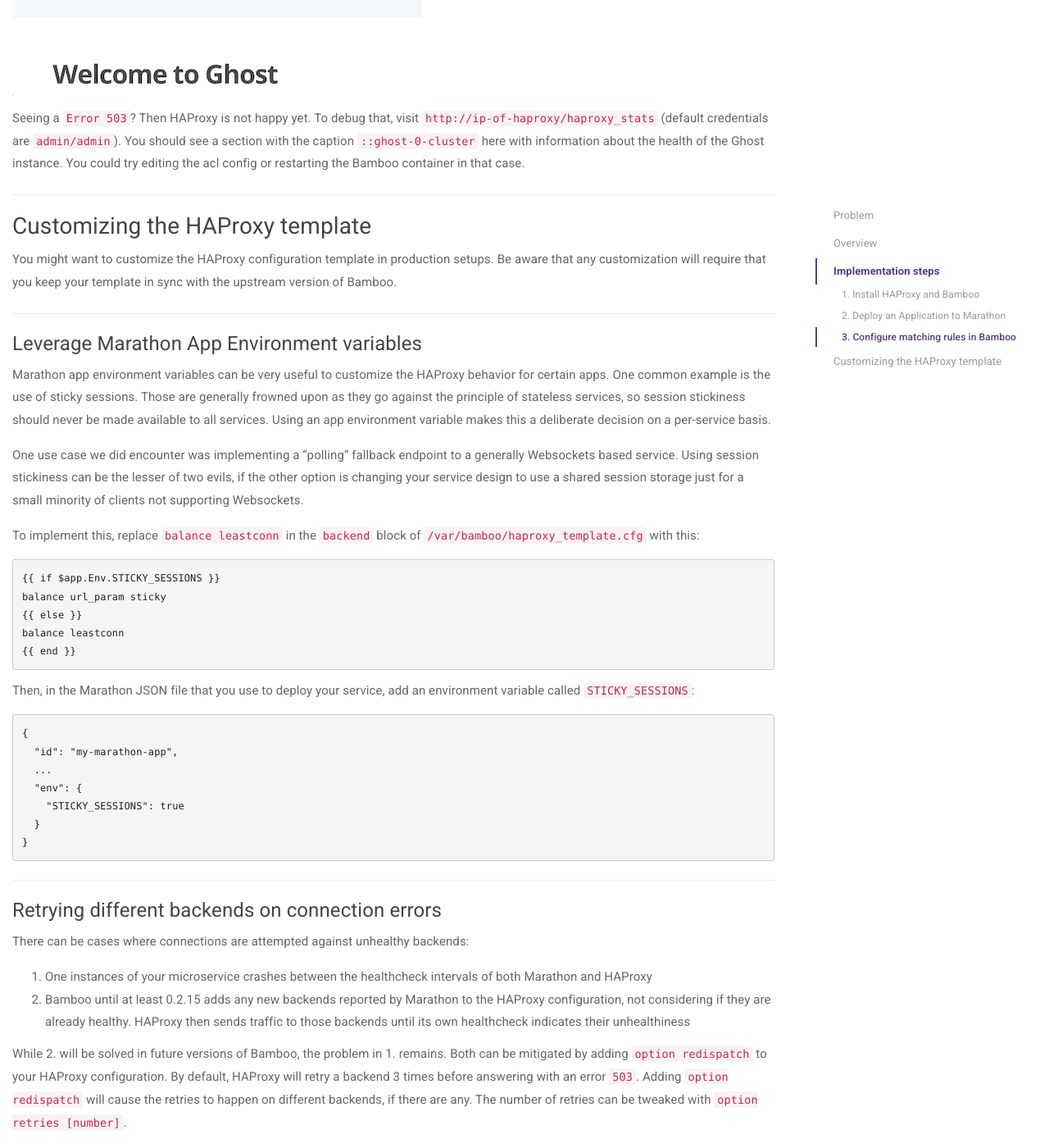
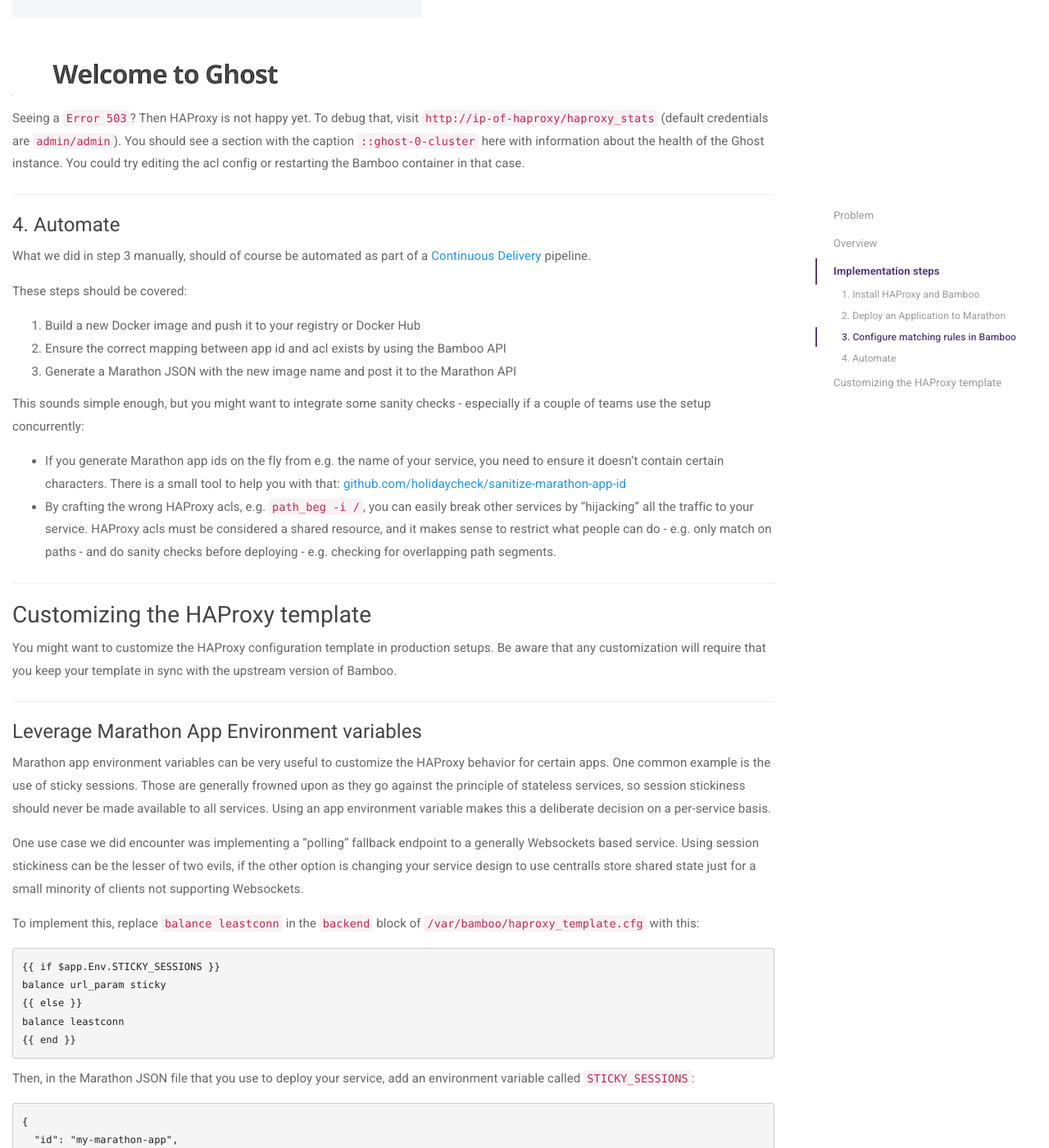
Before and after one commit to programmableinfrastructure/p24e.io, a Jekyll site: the page built from _guides/service-discovery/bamboo-haproxy-marathon.md, in a window 1280 px wide and 1400 px high, scrolled down 4884 px. Shown: the whole window at 82% size. Built offline with Jekyll 4.4.1, drawn with Linux system fonts in a browser that asks for light colours; some of the changed text lies outside the part shown.

Commit message:
Reformat as linebreaks in GFM matter

````diff
--- a/_guides/service-discovery/bamboo-haproxy-marathon.md
+++ b/_guides/service-discovery/bamboo-haproxy-marathon.md
@@ -8,25 +8,17 @@
 ---
 ## Problem
 
-You have a bunch of [microservices](/tech/microservice) deployed in your
-[Mesos](/tech/mesos/) cluster, and want to make them available under service
-specific URLs via HTTP so they can call each other or be accessed from the
-outside world.
+You have a bunch of [microservices](/tech/microservice) deployed in your [Mesos](/tech/mesos/) cluster, and want to make them available under service specific URLs via HTTP so they can call each other or be accessed from the outside world.
 
 ---
 
 ## Overview
 
-**Components:** [Bamboo](/tech/bamboo/), [Marathon](/tech/Marathon/),
-[HAProxy](/tech/haproxy/), [Zookeeper](/tech/zookeeper/)
+**Components:** [Bamboo](/tech/bamboo/), [Marathon](/tech/Marathon/), [HAProxy](/tech/haproxy/), [Zookeeper](/tech/zookeeper/)
 
-* Marathon starts Applications (services) as tasks in the Mesos cluster and uses
-  healthchecks to keep track of their status
-* Bamboo listens to Marathon events for Application changes and updates the HAProxy
-  configuration when instances become available or unavailable
-* HAProxy ACL rules are configured via Bamboo and can be used to match request
-  characteristics, like URL patterns, host names or HTTP headers, to Applications
-  that should handle the request
+* Marathon starts Applications (services) as tasks in the Mesos cluster and uses healthchecks to keep track of their status
+* Bamboo listens to Marathon events for Application changes and updates the HAProxy configuration when instances become available or unavailable
+* HAProxy ACL rules are configured via Bamboo and can be used to match request characteristics, like URL patterns, host names or HTTP headers, to Applications that should handle the request
 
 <p class="text-center"><img src="overview.svg" alt="Overview"></p>
 
@@ -43,25 +35,19 @@
 
 ### Cons
 
-* Does not leverage HAProxy stats socket to minimise reloads; HAProxy reload forks
-  new process, which can be problematic with high number of task status changes
+* Does not leverage HAProxy stats socket to minimise reloads; HAProxy reload forks new process, which can be problematic with high number of task status changes
 * Not well suited to handle non-HTTP traffic
 * All internal traffic goes through an additional hop (HAProxy)
-* Even for internal traffic, a redundant HAProxy setup with failover is required
-  unless a [SmartStack](/tech/synapse/) style architecture is implemented
-  <small>(i.e. all internal calls made against localhost with every docker host
-  running a local HAProxy and Bamboo)</small>
+* Even for internal traffic, a redundant HAProxy setup with failover is required unless a [SmartStack](/tech/synapse/) style architecture is implemented <small>(i.e. all internal calls made against localhost with every docker host running a local HAProxy and Bamboo)</small>
 
 ---
 
 ## Implementation steps
 
-These steps assume you have already a running Mesos cluster with Marathon installed.
-If you haven't, Mesosphere provides packages of both for all major Linux distributions:
+These steps assume you have already a running Mesos cluster with Marathon installed. If you haven't, Mesosphere provides packages of both for all major Linux distributions:
 [https://mesosphere.com/downloads/](https://mesosphere.com/downloads/)
 
-The rest of this guide focusses on Debian/Ubuntu, but can easily be adapted
-to any other OS.
+The rest of this guide focusses on Debian/Ubuntu, but can easily be adapted to any other OS.
 
 ---
 
@@ -74,56 +60,46 @@
     apt-get install haproxy
 
 Version 1.5.x is recommended, which is not the default on e.g. Ubuntu 14.04 LTS.
-Check [http://haproxy.debian.net/](http://haproxy.debian.net/) for instructions how to
-get a recent HAProxy on older Ubuntu and Debian releases.
+Check [http://haproxy.debian.net/](http://haproxy.debian.net/) for instructions how to get a recent HAProxy on older Ubuntu and Debian releases.
 
 **Bamboo**
 
-You can build a `.deb` or `.rpm` package with the provided [build script](https://github.com/QubitProducts/bamboo/blob/master/builder/build.sh).
-For building a Debian/Ubuntu package, there's an easier route by using the
-[build container](https://github.com/QubitProducts/bamboo/blob/master/Docker-deb)
-<small>(which is currently broken, [github.com/QubitProducts/bamboo/pull/166](https://github.com/QubitProducts/bamboo/pull/166) fixes it)</small>. The package will also automatically create an upstart job, so
-this is the easiest route to an production worthy setup:
+You can build a `.deb` or `.rpm` package with the provided [build script](https://github.com/QubitProducts/bamboo/blob/master/builder/build.sh). For building a Debian/Ubuntu package, there's an easier route by using the [build container](https://github.com/QubitProducts/bamboo/blob/master/Docker-deb) <small>(which is currently broken, [github.com/QubitProducts/bamboo/pull/166](https://github.com/QubitProducts/bamboo/pull/166) fixes it)</small>. The package will also automatically create an upstart job, so this is the easiest route to an production worthy setup:
 
     docker build -f Dockerfile-deb -t bamboo-build .
     docker run -it -v $(pwd)/output:/output bamboo-build
     # package ends up as output/bamboo_1.0.0-1_all.deb
 
-If you don't have a internal package repository in your environment, you can
-distribute the `.deb` file manually to the machine and use `dpkg -i` to install it.
+If you don't have a internal package repository in your environment, you can distribute the `.deb` file manually to the machine and use `dpkg -i` to install it.
 
-You need to edit `/var/bamboo/production.json` and adjust the host names
-to **Marathon**, **HAProxy** and **Zookeeper**. Then restart bamboo via
-`restart bamboo-server`.
+You need to edit `/var/bamboo/production.json` and adjust the host names to **Marathon**, **HAProxy** and **Zookeeper**. Then restart bamboo via `restart bamboo-server`.
 
-Bamboo can also be deployed as Docker container together with HAProxy.
-The [Bamboo readme](https://github.com/QubitProducts/bamboo#deployment)
-contains detailed deployment instructions.
+Bamboo can also be deployed as Docker container together with HAProxy. The [Bamboo readme](https://github.com/QubitProducts/bamboo#deployment) contains detailed deployment instructions.
 
 ---
 
 ### 2. Deploy an Application to Marathon
 
-We'll deploy the nodejs based [Ghost](https://ghost.org/) blogging engine to
-Marathon for testing. For that, we need a Marathon deployment file, let's call
-it `ghost.json`:
+We'll deploy the nodejs based [Ghost](https://ghost.org/) blogging engine to Marathon for testing. For that, we need a Marathon deployment file, let's call it `ghost.json`:
 
-    {
-      "id": "ghost-0",
-      "container": {
-        "type": "DOCKER",
-        "docker": {
-          "image": "ghost",
-          "network": "BRIDGE",
-          "portMappings": [{ "containerPort": 2368 }]
-        }
-      },
-      "env": {},
-      "instances": 1,
-      "cpus": 0.5,
-      "mem": 256,
-      "healthChecks": [{ "path": "/" }]
+```json
+{
+  "id": "ghost-0",
+  "container": {
+    "type": "DOCKER",
+    "docker": {
+      "image": "ghost",
+      "network": "BRIDGE",
+      "portMappings": [{ "containerPort": 2368 }]
     }
+  },
+  "env": {},
+  "instances": 1,
+  "cpus": 0.5,
+  "mem": 256,
+  "healthChecks": [{ "path": "/" }]
+}
+```
 
 Post it to the Marathon API via curl:
 
@@ -137,64 +113,65 @@
 
 ### 3. Configure matching rules in Bamboo
 
-Now, we want to hook up the Marathon Application to HAProxy, by telling Bamboo
-which part of the URL HAProxy should look at.
+Now, we want to hook up the Marathon Application to HAProxy, by telling Bamboo which part of the URL HAProxy should look at.
 
 ![URL matching](url-matching.png)
 
-To do that, we first add an entry in our local `/etc/hosts`, so that we
-can match on the `Host` header:
+To do that, we first add an entry in our local `/etc/hosts`, so that we can match on the `Host` header:
 
     # ip of HAProxy
     192.168.99.100 ghost.local
 
-Then visit the Bamboo UI, usually at `http://ip-of-haproxy:8000`, and add an entry
-for Ghost - we named it `ghost-0` in the JSON file above.
+Then visit the Bamboo UI, usually at `http://ip-of-haproxy:8000`, and add an entry for Ghost - we named it `ghost-0` in the JSON file above.
 
 ![Bamboo ACL](bamboo-acl.png)
 
-This should result in an entry with a green background and displaying the number of
-Ghost instances running that Bamboo has detected from Marathon:
+This should result in an entry with a green background and displaying the number of Ghost instances running that Bamboo has detected from Marathon:
 
 ![Bamboo](bamboo.png)
 
-If all goes well, you should now be able to browse to your new Ghost instance, via:
-[http://ghost.local/](http://ghost.local/)
+If all goes well, you should now be able to browse to your new Ghost instance, via: [http://ghost.local/](http://ghost.local/)
 
 ![Ghost](ghost.png)
 
-Seeing a `Error 503`? Then HAProxy is not happy yet. To debug that, visit
-`http://ip-of-haproxy/haproxy_stats` (default credentials are `admin/admin`).
-You should see a section with the caption `::ghost-0-cluster` here with information
-about the health of the Ghost instance.
+Seeing a `Error 503`? Then HAProxy is not happy yet. To debug that, visit `http://ip-of-haproxy/haproxy_stats` (default credentials are `admin/admin`). You should see a section with the caption `::ghost-0-cluster` here with information about the health of the Ghost instance.
 You could try editing the acl config or restarting the Bamboo container in that case.
+
+---
+
+### 4. Automate
+
+What we did in step 3 manually, should of course be automated as part of a [Continuous Delivery](/tech/continuous-delivery) pipeline.
+
+These steps should be covered:
+
+1. Build a new Docker image and push it to your registry or Docker Hub
+2. Ensure the correct mapping between app id and acl exists by using the Bamboo API
+3. Generate a Marathon JSON with the new image name and post it to the Marathon API
+
+This sounds simple enough, but you might want to integrate some sanity checks - especially if a couple of teams use the setup concurrently:
+
+* If you generate Marathon app ids on the fly from e.g. the name of your service, you need to ensure it doesn't contain certain characters. There is a small tool to help you with that: [github.com/holidaycheck/sanitize-marathon-app-id](https://github.com/holidaycheck/sanitize-marathon-app-id)
+* By crafting the wrong HAProxy acls, e.g. `path_beg -i /`, you can easily break other services by "hijacking" all the traffic to your service. HAProxy acls must be considered a shared resource, and it makes sense to restrict what people can do - e.g. only match on paths - and do sanity checks before deploying - e.g. checking for overlapping path segments.
 
 ---
 
 ## Customizing the HAProxy template
 
-You might want to customize the HAProxy configuration template in production setups.
-Be aware that any customization will require that you keep your template in sync
-with the upstream version of Bamboo.
+You might want to customize the HAProxy configuration template in production setups. Be aware that any customization will require that you keep your template in sync with the upstream version of Bamboo.
 
 ---
 
 ### Leverage Marathon App Environment variables
 
-Marathon app environment variables can be very useful to customize the HAProxy
-behavior for certain apps.
-One common example is the use of sticky sessions. Those are generally frowned
-upon as they go against the principle of stateless services, so session stickiness
-should never be made available to all services. Using an app environment variable
-makes this a deliberate decision on a per-service basis.
+Marathon app environment variables can be very useful to customize the HAProxy behavior for certain apps.
+One common example is the use of sticky sessions. Those are generally frowned upon as they go against the principle of stateless services, so session stickiness should never be made available to all services.
+Using an app environment variable makes this a deliberate decision on a per-service basis.
 
-One use case we did encounter was implementing a "polling" fallback endpoint to
-a generally Websockets based service. Using session stickiness can be the lesser
-of two evils, if the other option is changing your service design to use a shared
-session storage just for a small minority of clients not supporting Websockets.
+One use case we did encounter was implementing a "polling" fallback endpoint to a generally Websockets based service. Using session stickiness can be the lesser of two evils, if the other option is changing your service design to use centralls store shared state just for a small minority of clients not supporting Websockets.
 
-To implement this, replace `balance leastconn` in the `backend` block of
-`/var/bamboo/haproxy_template.cfg` with this:
+To implement this, replace `balance leastconn` in the `backend` block of `/var/bamboo/haproxy_template.cfg` with this:
+
 {% raw %}
     {{ if $app.Env.STICKY_SESSIONS }}
     balance url_param sticky
@@ -202,16 +179,19 @@
     balance leastconn
     {{ end }}
 {% endraw %}
-Then, in the Marathon JSON file that you use to deploy your service, add an
-environment variable called `STICKY_SESSIONS`:
 
-    {
-      "id": "my-marathon-app",
-      ...
-      "env": {
-        "STICKY_SESSIONS": true
-      }
-    }
+Then, in the Marathon JSON file that you use to deploy your service, add an environment variable called `STICKY_SESSIONS`:
+
+```json
+{
+  "id": "my-marathon-app",
+  ...
+  "env": {
+    "STICKY_SESSIONS": true
+  }
+}
+```
+Redeploy with the changed environment settings, and you shouls see requests from the same clients, ending up at the same service instance.
 
 ---
 
@@ -219,32 +199,16 @@
 
 There can be cases where connections are attempted against unhealthy backends:
 
-1. One instances of your microservice crashes between the healthcheck intervals
-   of both Marathon and HAProxy
-2. Bamboo until at least 0.2.15 adds any new backends reported by Marathon to the
-   HAProxy configuration, not considering if they are already healthy. HAProxy
-   then sends traffic to those backends until its own healthcheck indicates their
-   unhealthiness
+1. One instance of your microservice crashes between the healthcheck intervals of both Marathon and HAProxy
+2. Bamboo until at least 0.2.15 adds any new backends reported by Marathon to the HAProxy configuration, not considering if they are already healthy. HAProxy then sends traffic to those backends until its own healthcheck indicates their unhealthiness
 
-While 2. will be solved in future versions of Bamboo, the problem in 1. remains.
-Both can be mitigated by adding `option redispatch` to your HAProxy configuration.
-By default, HAProxy will retry a backend 3 times before answering with an error
-`503`. Adding `option redispatch` will cause the retries to happen on different
-backends, if there are any. The number of retries can be tweaked with
-`option retries [number]`.
+While 2. will be solved in future versions of Bamboo, the problem in 1. remains. Both can be mitigated by adding `option redispatch` to your HAProxy configuration. By default, HAProxy will retry a backend 3 times before answering with an error `503`. Adding `option redispatch` will cause the retries to happen on different backends, if there are any. The number of retries can be tweaked with `option retries [number]`.
 
 ---
 
 ### Connection and system settings
 
-This is more of a general advice for running HAProxy.
-Depending on the specs of the machine running HAProxy, and the kind of traffic you expect,
-you might want to check if tweaking of the following settings makes sense:
-`maxconn`, `ulimit-n`, `timeout connect`, `timeout client`, `timeout server`.
-You should, however, have good reasons to change the defaults, and test your assumptions
-with load testing tools (e.g. gatling or jmeter).
+This is more of a general advice for running HAProxy. Depending on the specs of the machine running HAProxy, and the kind of traffic you expect, you might want to check if tweaking of the following settings makes sense: `maxconn`, `ulimit-n`, `timeout connect`, `timeout client`, `timeout server`. You should, however, have good reasons to change the defaults, and test your assumptions with load testing tools (e.g. gatling or jmeter).
 
-You might also want to change the authentication credentials for the stats interface
-which default to `admin:admin`.
-
-Lastly, things like SSL configuration and logging are also worth looking at.
+You might also want to change the authentication credentials for the stats interface which default to `admin:admin`.
+And finally, things like SSL configuration and logging are also worth looking at.
````
